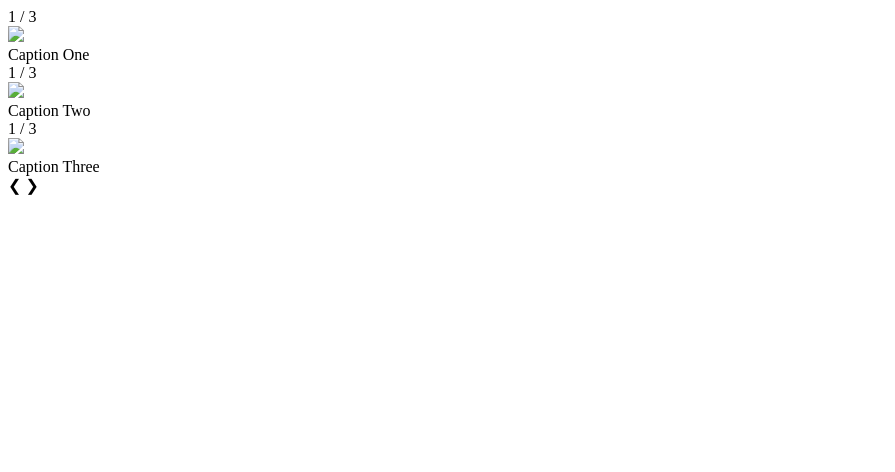
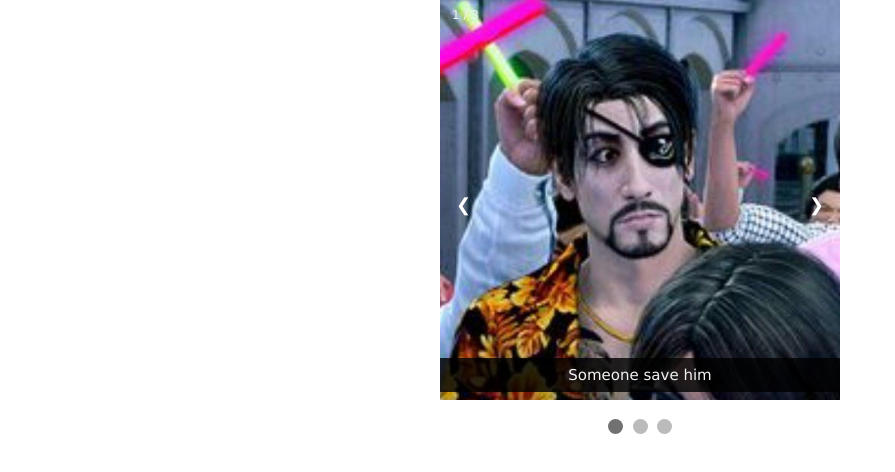
Before and after one commit to MK-DlR/image-carousel, a plain HTML site: page index.html in a window 1280 px wide. Shown: the whole page, without its empty margins (0-895 px from the left). Drawn offline with Linux system fonts and the light colour scheme.

Commit message:
Add basic slideshow functionality
Add styling
Add images

```diff
--- a/index.html
+++ b/index.html
@@ -7,28 +7,30 @@
     <title>🎠 Image Carousel 🎠</title>
 </head>
 <body>
+
 <div class="slideshow-container">
 
 <div class="mySlides fade">
   <div class="numbertext">1 / 3</div>
-            <img src="img1.jpg" style="width:100%">
-            <div class="text">Caption One</div>
+  <img src="images/img1.jpg" style="width:100%">
+  <div class="text">Someone save him</div>
 </div>
 
 <div class="mySlides fade">
-            <div class="numbertext">1 / 3</div>
-            <img src="img2.jpg" style="width:100%">
-            <div class="text">Caption Two</div>
+  <div class="numbertext">2 / 3</div>
+  <img src="images/img2.jpg" style="width:100%">
+  <div class="text">A KNIFE!!</div>
 </div>
 
 <div class="mySlides fade">
-            <div class="numbertext">1 / 3</div>
-            <img src="img3.jpg" style="width:100%">
-            <div class="text">Caption Three</div>
+  <div class="numbertext">3 / 3</div>
+  <img src="images/img3.jpg" style="width:100%">
+  <div class="text">Hi to you too</div>
 </div>
 
-        <a class="prev" onclick="plusSlides(-1)">&#10094;</a>
-        <a class="next" onclick="plusSlides(1)">&#10095;</a>
+<a class="prev" onclick="plusSlides(-1)">❮</a>
+<a class="next" onclick="plusSlides(1)">❯</a>
+
 </div>
 <br>
 
--- a/script.js
+++ b/script.js
@@ -1 +1,34 @@
 // script.js
+
+let slideIndex = 1;
+showSlides(slideIndex);
+
+// next/previous controls
+function plusSlides(n) {
+  showSlides((slideIndex += n));
+}
+
+// thumbnail image controls
+function currentSlide(n) {
+  showSlides((slideIndex = n));
+}
+
+function showSlides(n) {
+  let i;
+  let slides = document.getElementsByClassName("mySlides");
+  let dots = document.getElementsByClassName("dot");
+  if (n > slides.length) {
+    slideIndex = 1;
+  }
+  if (n < 1) {
+    slideIndex = slides.length;
+  }
+  for (i = 0; i < slides.length; i++) {
+    slides[i].style.display = "none";
+  }
+  for (i = 0; i < dots.length; i++) {
+    dots[i].className = dots[i].className.replace(" active", "");
+  }
+  slides[slideIndex - 1].style.display = "block";
+  dots[slideIndex - 1].className += " active";
+}
--- a/style.css
+++ b/style.css
@@ -1 +1,88 @@
 /* style.css */
+
+* {box-sizing: border-box}
+body {font-family: Verdana, sans-serif; margin:0}
+.mySlides {display: none}
+img {vertical-align: middle;}
+
+/* slideshow container */
+.slideshow-container {
+  max-width: 400px;
+  position: relative;
+  margin: auto;
+}
+
+/* next and previous buttons */
+.prev, .next {
+  cursor: pointer;
+  position: absolute;
+  top: 50%;
+  width: auto;
+  padding: 16px;
+  margin-top: -22px;
+  color: white;
+  font-weight: bold;
+  font-size: 18px;
+  transition: 0.6s ease;
+  border-radius: 0 3px 3px 0;
+  user-select: none;
+}
+
+/* position "next" button to right */
+.next {
+  right: 0;
+  border-radius: 3px 0 0 3px;
+}
+
+/* on hover add semi-transparent black background */
+.prev:hover, .next:hover {
+  background-color: rgba(0,0,0,0.8);
+}
+
+/* caption text */
+.text {
+  color: #f2f2f2;
+  font-size: 15px;
+  padding: 8px 12px;
+  position: absolute;
+  bottom: 8px;
+  width: 100%;
+  text-align: center;
+  background-color: rgba(0,0,0,0.8);
+}
+
+/* number text */
+.numbertext {
+  color: #f2f2f2;
+  font-size: 12px;
+  padding: 8px 12px;
+  position: absolute;
+  top: 0;
+}
+
+/* navigational dots */
+.dot {
+  cursor: pointer;
+  height: 15px;
+  width: 15px;
+  margin: 0 2px;
+  background-color: #bbb;
+  border-radius: 50%;
+  display: inline-block;
+  transition: background-color 0.6s ease;
+}
+
+.active, .dot:hover {
+  background-color: #717171;
+}
+
+/* fade animation */
+.fade {
+  animation-name: fade;
+  animation-duration: 1.5s;
+}
+
+@keyframes fade {
+  from {opacity: .4}
+  to {opacity: 1}
+}
```
Also changed, not shown: changelog.txt, images/img1.jpg (added), images/img2.jpg (added), images/img3.jpg (added). Lines whose indentation alone changed are shown as unchanged.
